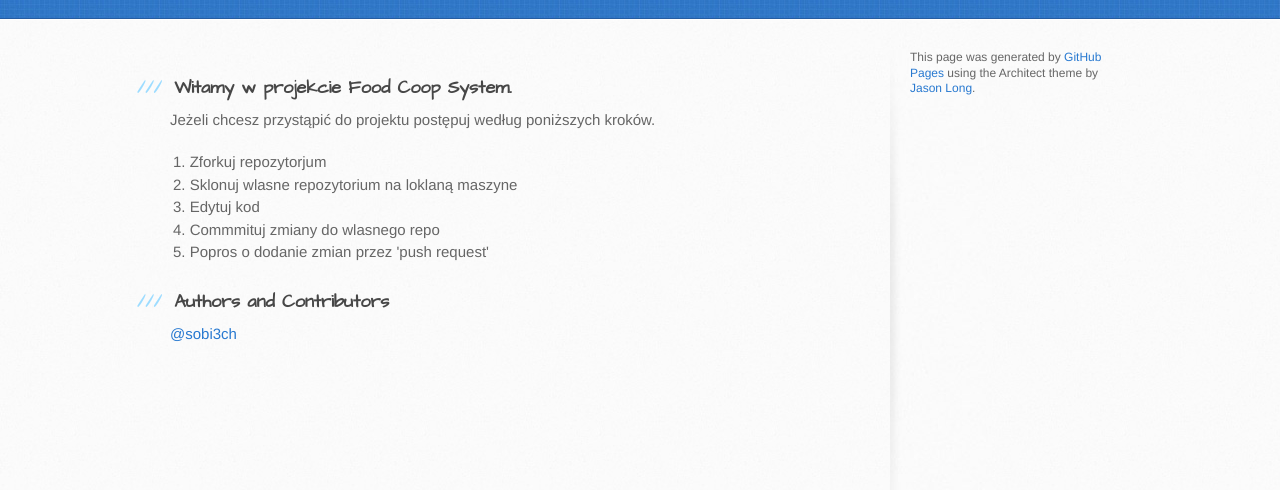
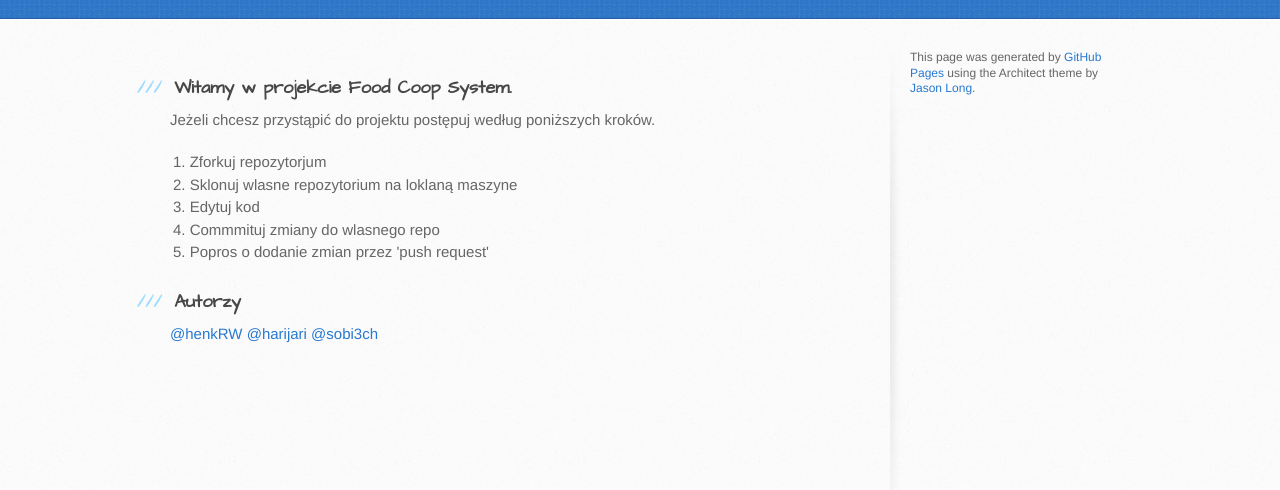
Before and after one commit to FoodCoopSystem/FoodCoopSystem.github.io, a plain HTML site: page index.html in a window 1280 px wide. Shown: the part 216-706 px from the top of the page. Drawn offline with Linux system fonts and the light colour scheme.

Commit message:
Replace master branch with page content via GitHub

```diff
--- a/index.html
+++ b/index.html
@@ -42,9 +42,9 @@
 </ol>
 
 <h3>
-<a id="authors-and-contributors" class="anchor" href="#authors-and-contributors" aria-hidden="true"><span class="octicon octicon-link"></span></a>Authors and Contributors</h3>
+<a id="autorzy" class="anchor" href="#autorzy" aria-hidden="true"><span class="octicon octicon-link"></span></a>Autorzy</h3>
 
-<p><a href="https://github.com/sobi3ch" class="user-mention">@sobi3ch</a></p>
+<p><a href="https://github.com/henkRW" class="user-mention">@henkRW</a> <a href="https://github.com/harijari" class="user-mention">@harijari</a> <a href="https://github.com/sobi3ch" class="user-mention">@sobi3ch</a></p>
         </section>
 
         <aside id="sidebar">
--- a/params.json
+++ b/params.json
@@ -1 +1 @@
-{"name":"FoodCoopSystem","tagline":"Implementation of Food Coop System github page.","body":"### Witamy w projekcie Food Coop System.\r\nJeżeli chcesz przystąpić do projektu postępuj według poniższych kroków.\r\n\r\n1. Zforkuj repozytorjum\r\n1. Sklonuj wlasne repozytorium na loklaną maszyne\r\n1. Edytuj kod\r\n1. Commmituj zmiany do wlasnego repo\r\n1. Popros o dodanie zmian przez 'push request'\r\n\r\n### Authors and Contributors\r\n@sobi3ch\r\n","google":"","note":"Don't delete this file! It's used internally to help with page regeneration."}
+{"name":"FoodCoopSystem","tagline":"Implementation of Food Coop System github page.","body":"### Witamy w projekcie Food Coop System.\r\nJeżeli chcesz przystąpić do projektu postępuj według poniższych kroków.\r\n\r\n1. Zforkuj repozytorjum\r\n1. Sklonuj wlasne repozytorium na loklaną maszyne\r\n1. Edytuj kod\r\n1. Commmituj zmiany do wlasnego repo\r\n1. Popros o dodanie zmian przez 'push request'\r\n\r\n### Autorzy\r\n@henkRW @harijari @sobi3ch\r\n","google":"","note":"Don't delete this file! It's used internally to help with page regeneration."}
```
